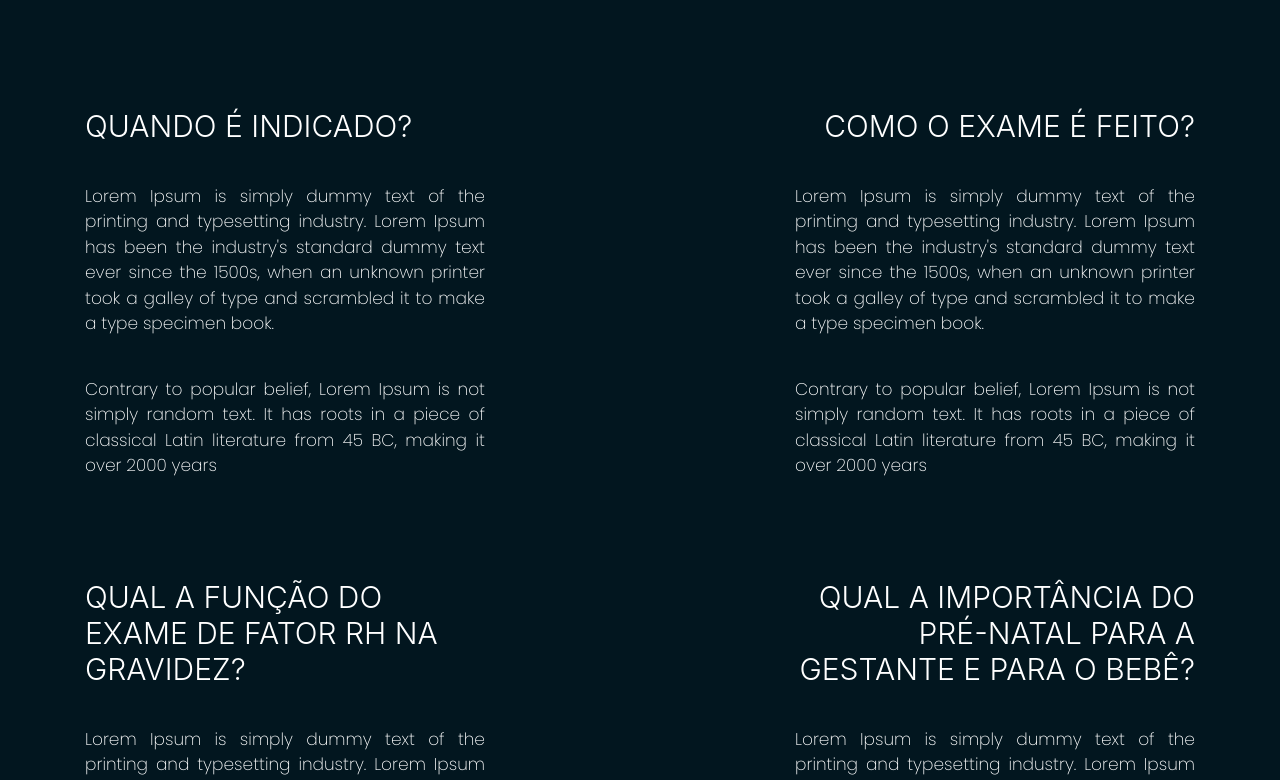
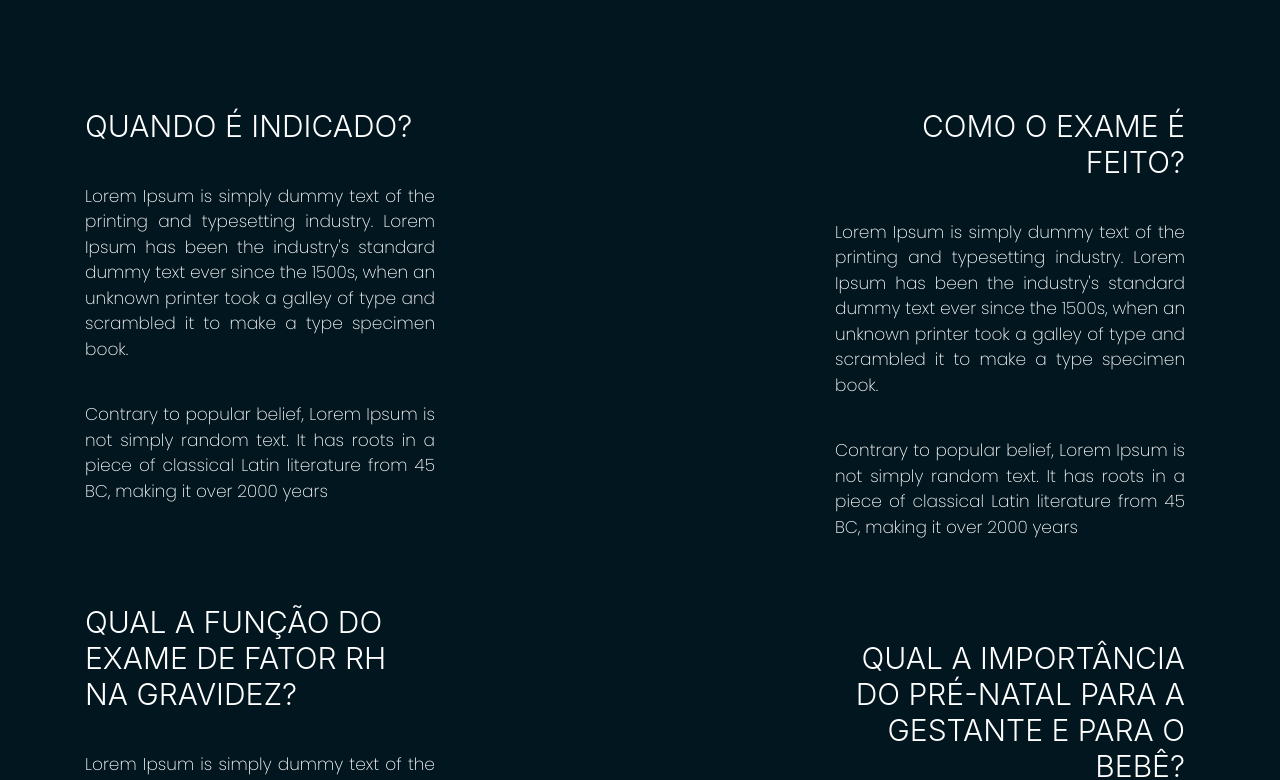
Before and after one commit to Matheus1415/Mendel, a React (Vite) app: page /fator-rh in a window 1280 px wide. Shown: the part 3674-4454 px from the top of the page. Built offline with nearby package versions, Linux system fonts and the light colour scheme.

Commit message:
20/08/2024
Finalização dos textos da seção dos exames

```diff
--- a/src/pages/FatorRh/ExamFactorRh.jsx
+++ b/src/pages/FatorRh/ExamFactorRh.jsx
@@ -14,19 +14,17 @@ export function ExamFactorRh(){
 
     return ExamRh.map((Value, index) => (
         <Box marginBottom='100px' key={Value.title}>
-            <Heading color='#fff' fontSize='30px' fontWeight='275' maxW='1000px' marginBottom='40px' textAlign={styleTexts(index, 'left', 'right') }>{Value.title}</Heading>
-            <Text fontSize='17px' fontWeight='275' color='#FFFFFF' maxW='1000px' textAlign='justify' marginBottom='40px'>{Value.firstParagraphy}</Text>
-            <Text fontSize='17px' fontWeight='275' color='#FFFFFF' maxW='1000px' textAlign='justify'>{Value.secondParagrapy}</Text>
+            <Heading color='#fff' fontSize='30px' fontWeight='275' maxW='350px' marginBottom='40px' textAlign={styleTexts(index, 'left', 'right') }>{Value.title}</Heading>
+            <Text fontSize='17px' fontWeight='275' color='#FFFFFF' maxW='350px' textAlign='justify' marginBottom='40px'>{Value.firstParagraphy}</Text>
+            <Text fontSize='17px' fontWeight='275' color='#FFFFFF' maxW='350px' textAlign='justify'>{Value.secondParagrapy}</Text>
         </Box>
     ))
  }
 
-
-
     return(
         <Box>
             <Heading color='white' fontSize={40} textAlign='center' fontWeight={275} bgGradient='linear(to-r, #0D606780, #19BFCD80)' bgClip='text' marginTop='70px' marginBottom='100px'>EXAME DO FATOR RH</Heading>
-            <Grid templateColumns={'repeat(2, 400px)'}  margin='0 auto' width='1110px' gap='310px'>
+            <Grid templateColumns={'repeat(2, 400px)'}  margin='0 auto' width='1110px' gap='350px'>
                 <GridItem>
                 {showContentBoxes()[0]}
                 {showContentBoxes()[2]}
```
